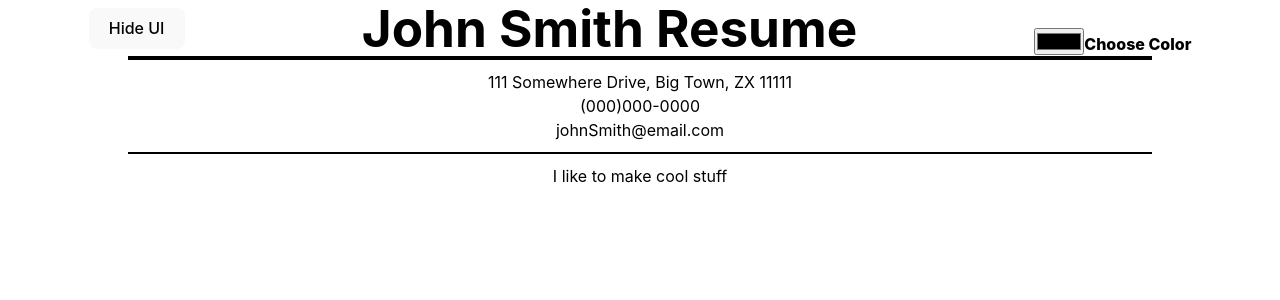
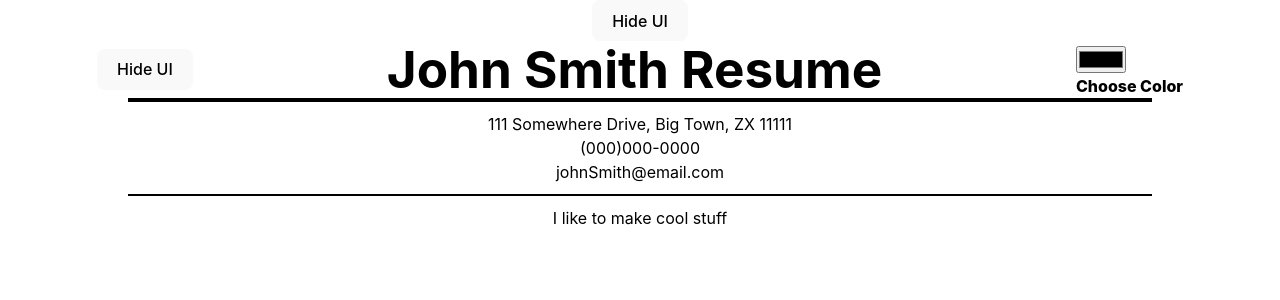
Before and after one commit to Sebamor/cvProject, a React (Vite) app: page / in a window 1280 px wide. Shown: the top 300 px of the page. Built offline with nearby package versions, Linux system fonts and the light colour scheme.

Commit message:
Fix hide hook not hiding all uielements across components

```diff
--- a/src/App.jsx
+++ b/src/App.jsx
@@ -1,11 +1,20 @@
-import './App.css'
+import './App.css';
+import {UIProvider} from './components/UIContext.jsx';
 import Header from './components/Header.jsx';
+import Experience from './components/Experience.jsx';
+import TopUI from './components/TopUI.jsx';
 
 function App() {
 
   return (
     <>
-    <Header />
+    <UIProvider>
+      <div className='App'>
+        <TopUI />
+        <Header />
+        <Experience />
+      </div>
+    </UIProvider>
     </>
   )
 }
--- a/src/components/Experience.jsx
+++ b/src/components/Experience.jsx
@@ -0,0 +1,13 @@
+import  useResumeUI from '../hooks/resumeHooks.js';
+
+function Experience() {
+    const {user, hideUI, itemColor, handleColorChange, handleHideUI} = useResumeUI();
+
+    return (
+        <div id="experienceContainer">
+
+        </div>
+    )
+}
+
+export default Experience;
--- a/src/components/Header.jsx
+++ b/src/components/Header.jsx
@@ -1,7 +1,10 @@
-import {useState} from 'react';
 import useResumeUI from '../hooks/resumeHooks.js';
+import { useContext } from 'react';
+import { UIContext } from '../components/UIContext.jsx';
+
 function Header() {
-    const {user, hideUI, itemColor, handleColorChange, handleHideUI} = useResumeUI();
+    const {user, itemColor, handleColorChange} = useResumeUI();
+    const {hideUI,handleHideUI} = useContext(UIContext);
 
     return (
         <div id='headerContainer' style={{
@@ -24,12 +27,11 @@ function Header() {
                 <h1 id="resumeTitle" contentEditable='true' style={{color:itemColor}}>{user.name} Resume</h1>
                 <div id="titleColorSelector" className='uiElement' style={{
                     alignSelf:'flex-end',
-                    margin:'0',
-                    padding:'0',
-                    display:hideUI
+                    display:hideUI,
+                    flexDirection:'column'
                 }}>
                     <input type="color" id="colorSelector" name="colorSelector" onChange={handleColorChange}/>
-                    <label htmlFor="colorSelector" style={{fontWeight:'800'}}>Choose Color</label>
+                    <label htmlFor="colorSelector" style={{fontWeight:'800', display:'block'}}>Choose Color</label>
                 </div>
             </div>
 
--- /dev/null
+++ b/src/components/TopUI.jsx
@@ -0,0 +1,23 @@
+import useResumeUI from '../hooks/resumeHooks.js';
+import { useContext } from 'react';
+import { UIContext } from '../components/UIContext.jsx';
+
+function TopUI() {
+    const {itemColor, handleColorChange} = useResumeUI();
+    const {hideUI, handleHideUI} = useContext(UIContext);
+
+    return (
+        <div id="UIContainer" style={{
+                display: 'flex',
+                flexDirection:'row',
+                justifyContent:'center',
+                alignItems:'center',
+                width:'100vw',
+                background: 'white',
+            }}>
+                <button id='hideUIButton' className='uiElement' style={{display:hideUI}} onClick={handleHideUI}>Hide UI</button>
+            </div>
+    )
+}
+
+export default TopUI;
--- /dev/null
+++ b/src/components/UIContext.jsx
@@ -0,0 +1,22 @@
+import {createContext} from "react";
+import useResumeUI from "../hooks/resumeHooks.js";
+
+const UIContext = createContext();
+
+const UIProvider = ({children}) => {
+    const {hideUI, handleHideUI} = useResumeUI();
+
+    // // Function to hide UI when user is ready to save resume
+    // const [hideUI, setHideUI] = useState('show');
+    // function handleHideUI() {
+    //     hideUI === 'none' ? setHideUI('show') : setHideUI('none')
+    // }
+
+    return (
+        <UIContext.Provider value={{hideUI, handleHideUI}}>
+            {children}
+        </UIContext.Provider>
+    )
+}
+
+export {UIContext, UIProvider};
```
